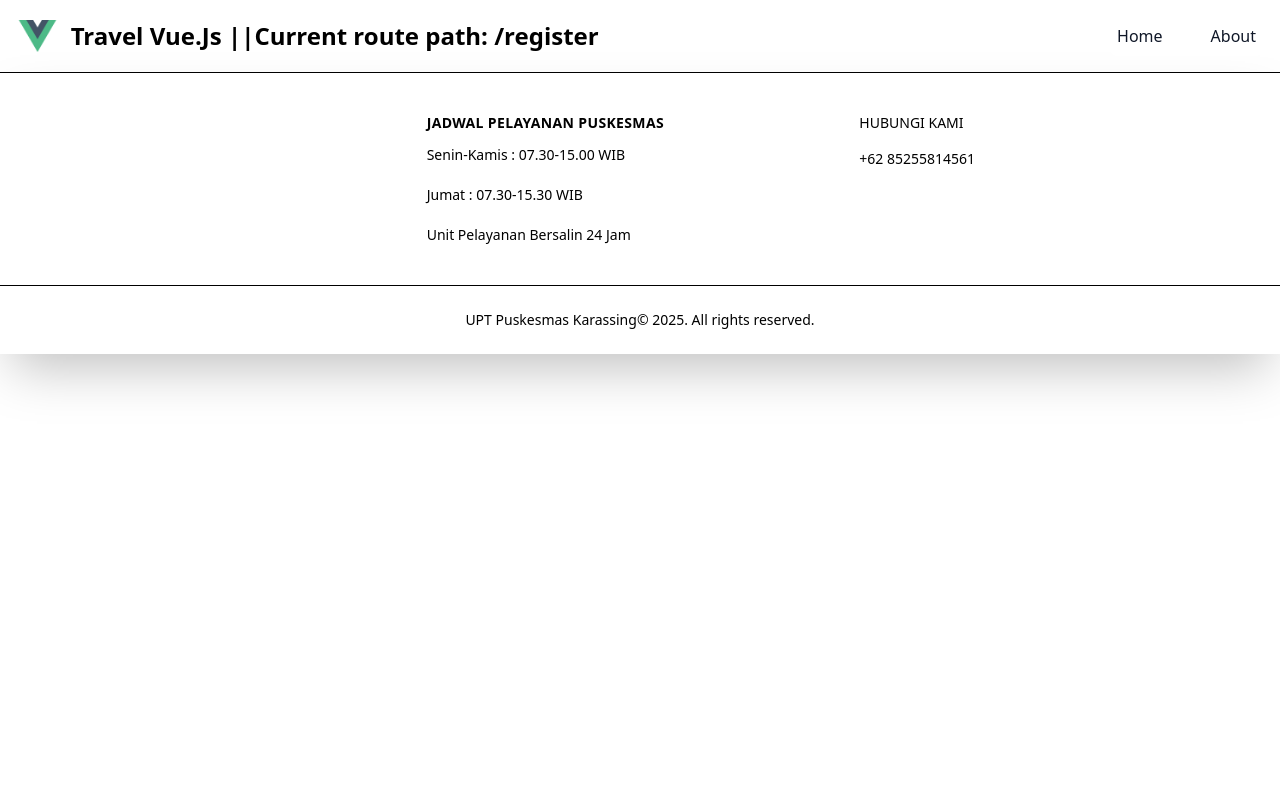
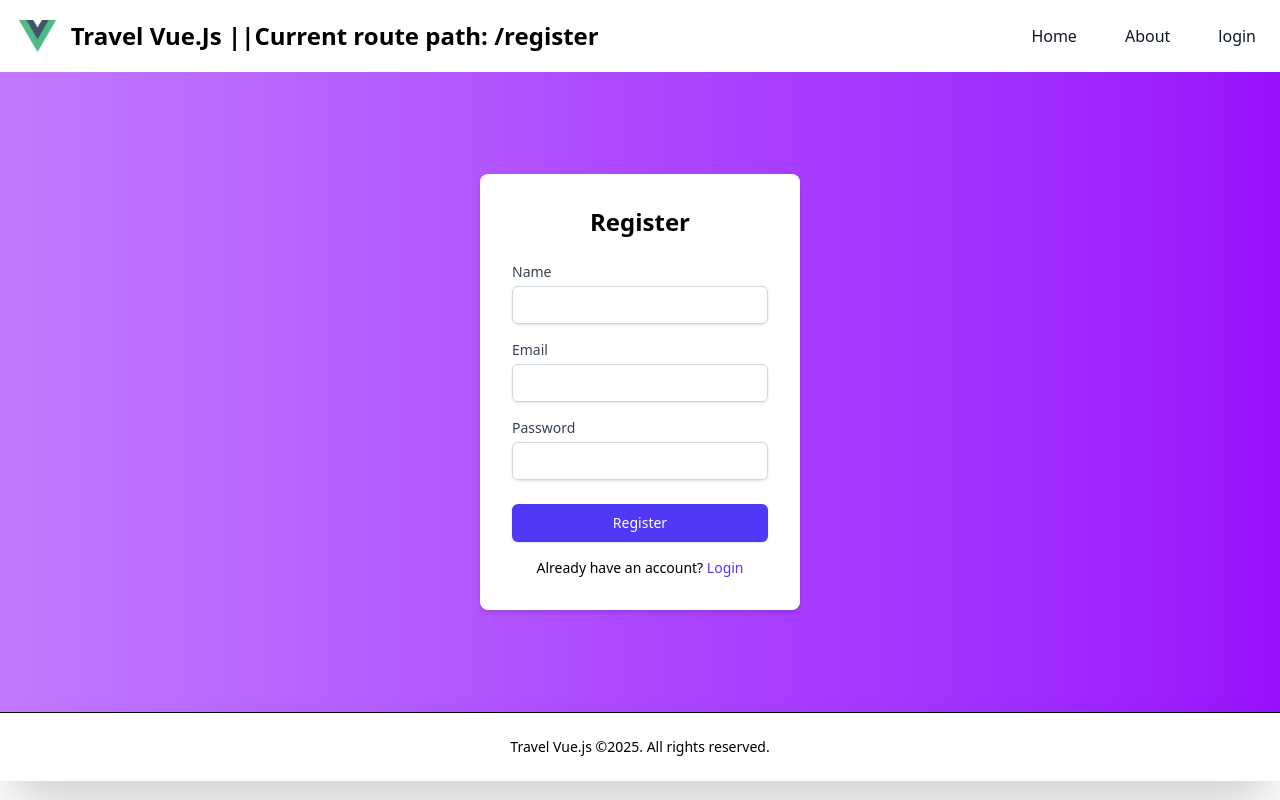
Before and after one commit to agustiawan5209/travel-vuejs, a Vue app: page /register in a window 1280 px wide. Built offline with nearby package versions, Linux system fonts and the light colour scheme.

Commit message:
feat: add authentication views and routes for login and registration

```diff
--- a/src/App.vue
+++ b/src/App.vue
@@ -33,6 +33,11 @@ import { isLoading } from './router';
               class="block py-2 px-3 text-gray-900 rounded-sm hover:bg-gray-100 md:hover:bg-transparent md:border-0 md:hover:text-purple-700 md:p-2"
               active-class="text-white bg-purple-700">About</router-link>
             </li>
+            <li>
+            <router-link to="login"
+              class="block py-2 px-3 text-gray-900 rounded-sm hover:bg-gray-100 md:hover:bg-transparent md:border-0 md:hover:text-purple-700 md:p-2"
+              active-class="text-white bg-purple-700">login</router-link>
+            </li>
         </ul>
       </div>
     </div>
@@ -56,42 +61,8 @@ import { isLoading } from './router';
 
   <!-- Footer -->
   <footer class=" divide-y bg-white border-t shadow-2xl">
-    <div class="container flex flex-col justify-between py-10 mx-auto space-y-8 lg:flex-row lg:space-y-0">
-      <div class="lg:w-1/3">
-        <a rel="noopener noreferrer" href="#" class="flex justify-center space-x-3 lg:justify-start">
-          <!-- <ApplicationLogo class="w-10 object-cover"/> -->
-        </a>
-      </div>
-      <div class="grid grid-cols-2 text-sm gap-x-3 gap-y-8 lg:w-2/3 sm:grid-cols-2">
-        <div class="space-y-3">
-          <h3 class="tracking-wide uppercase font-semibold">Jadwal Pelayanan Puskesmas</h3>
-          <ul class="space-y-5">
-            <li>
-              <a rel="noopener noreferrer" href="#">Senin-Kamis : 07.30-15.00 WIB</a>
-            </li>
-            <li>
-              <a rel="noopener noreferrer" href="#">Jumat : 07.30-15.30 WIB</a>
-            </li>
-            <li>
-              <a rel="noopener noreferrer" href="#">Unit Pelayanan Bersalin 24 Jam</a>
-            </li>
-          </ul>
-        </div>
-        <div class="space-y-3">
-          <h3 class="uppercase">Hubungi Kami</h3>
-          <ul class="space-y-1">
-            <li class="flex gap-4">
-              <!-- <font-awesome-icon :icon="['fas', 'location-dot']"/> -->
-            </li>
-            <li class="flex gap-4">
-              <!-- <font-awesome-icon :icon="['fas', 'phone']"/> -->
-              <span>+62 85255814561</span>
-            </li>
-          </ul>
-        </div>
-      </div>
-    </div>
-    <div class="py-6 text-sm text-center bg-primary">UPT Puskesmas Karassing© 2025. All rights reserved.</div>
+
+    <div class="py-6 text-sm text-center bg-primary">Travel Vue.js ©2025. All rights reserved.</div>
   </footer>
 </template>
 
--- /dev/null
+++ b/src/auth/Login.vue
@@ -0,0 +1,47 @@
+<template>
+    <div class="flex items-center justify-center min-h-[80vh] bg-gradient-to-r from-purple-400 via-purple-500 to-purple-600">
+        <div class="bg-white p-8 rounded-lg shadow-md w-80">
+            <h2 class="text-2xl font-bold mb-6 text-center">Login</h2>
+            <form @submit.prevent="handleLogin">
+                <div class="mb-4">
+                    <label for="email" class="block text-sm font-medium text-gray-700">Email</label>
+                    <input type="email" id="email" v-model="email" required class="mt-1 block w-full px-3 py-2 border border-gray-300 rounded-md shadow-sm focus:outline-none focus:ring-indigo-500 focus:border-indigo-500 sm:text-sm" />
+                </div>
+                <div class="mb-6">
+                    <label for="password" class="block text-sm font-medium text-gray-700">Password</label>
+                    <input type="password" id="password" v-model="password" required class="mt-1 block w-full px-3 py-2 border border-gray-300 rounded-md shadow-sm focus:outline-none focus:ring-indigo-500 focus:border-indigo-500 sm:text-sm" />
+                </div>
+                <button type="submit" class="w-full py-2 px-4 border border-transparent rounded-md shadow-sm text-sm font-medium text-white bg-indigo-600 hover:bg-indigo-700 focus:outline-none focus:ring-2 focus:ring-offset-2 focus:ring-indigo-500">Login</button>
+            </form>
+            <div class="mt-4 text-center">
+                <p class="text-sm">
+                    Don't have an account?
+                    <router-link to="/register" class="text-indigo-600 hover:text-indigo-500">Register</router-link>
+                </p>
+            </div>
+        </div>
+    </div>
+
+</template>
+
+<script>
+export default {
+    data() {
+        return {
+            email: '',
+            password: ''
+        };
+    },
+    methods: {
+        handleLogin() {
+            // Handle login logic here
+            console.log('Email:', this.email);
+            console.log('Password:', this.password);
+        }
+    }
+};
+</script>
+
+<style scoped>
+/* No additional styles needed as Tailwind CSS is used */
+</style>
--- /dev/null
+++ b/src/auth/Register.vue
@@ -0,0 +1,52 @@
+<template>
+    <div class="flex items-center justify-center min-h-[80vh] bg-gradient-to-r from-purple-400 via-purple-500 to-purple-600">
+        <div class="bg-white p-8 rounded-lg shadow-md w-80">
+            <h2 class="text-2xl font-bold mb-6 text-center">Register</h2>
+            <form @submit.prevent="handleRegister">
+                <div class="mb-4">
+                    <label for="name" class="block text-sm font-medium text-gray-700">Name</label>
+                    <input type="text" id="name" v-model="name" required class="mt-1 block w-full px-3 py-2 border border-gray-300 rounded-md shadow-sm focus:outline-none focus:ring-indigo-500 focus:border-indigo-500 sm:text-sm" />
+                </div>
+                <div class="mb-4">
+                    <label for="email" class="block text-sm font-medium text-gray-700">Email</label>
+                    <input type="email" id="email" v-model="email" required class="mt-1 block w-full px-3 py-2 border border-gray-300 rounded-md shadow-sm focus:outline-none focus:ring-indigo-500 focus:border-indigo-500 sm:text-sm" />
+                </div>
+                <div class="mb-6">
+                    <label for="password" class="block text-sm font-medium text-gray-700">Password</label>
+                    <input type="password" id="password" v-model="password" required class="mt-1 block w-full px-3 py-2 border border-gray-300 rounded-md shadow-sm focus:outline-none focus:ring-indigo-500 focus:border-indigo-500 sm:text-sm" />
+                </div>
+                <button type="submit" class="w-full py-2 px-4 border border-transparent rounded-md shadow-sm text-sm font-medium text-white bg-indigo-600 hover:bg-indigo-700 focus:outline-none focus:ring-2 focus:ring-offset-2 focus:ring-indigo-500">Register</button>
+            </form>
+            <div class="mt-4 text-center">
+                <p class="text-sm">
+                    Already have an account?
+                    <router-link to="/login" class="text-indigo-600 hover:text-indigo-500">Login</router-link>
+                </p>
+            </div>
+        </div>
+    </div>
+</template>
+
+<script>
+export default {
+    data() {
+        return {
+            name: '',
+            email: '',
+            password: ''
+        };
+    },
+    methods: {
+        handleRegister() {
+            // Handle registration logic here
+            console.log('Name:', this.name);
+            console.log('Email:', this.email);
+            console.log('Password:', this.password);
+        }
+    }
+};
+</script>
+
+<style scoped>
+/* No additional styles needed as Tailwind CSS is used */
+</style>
--- a/src/router/index.js
+++ b/src/router/index.js
@@ -11,7 +11,25 @@ export const isLoading = ref(false);
 
 import About from "../views/About.vue";
 import Home from "../views/Home.vue";
-const routes = [{
+import Login from "../auth/Login.vue";
+import Register from "../auth/Register.vue";
+const routes = [
+    // AUTH
+
+    {
+        path: '/login',
+        name: 'login',
+        component: Login,
+    },
+
+    {
+        path: '/register',
+        name: 'register',
+        component: Register,
+    },
+
+    // Guest
+    {
         path: '/',
         name: 'home',
         component: Home,
```
